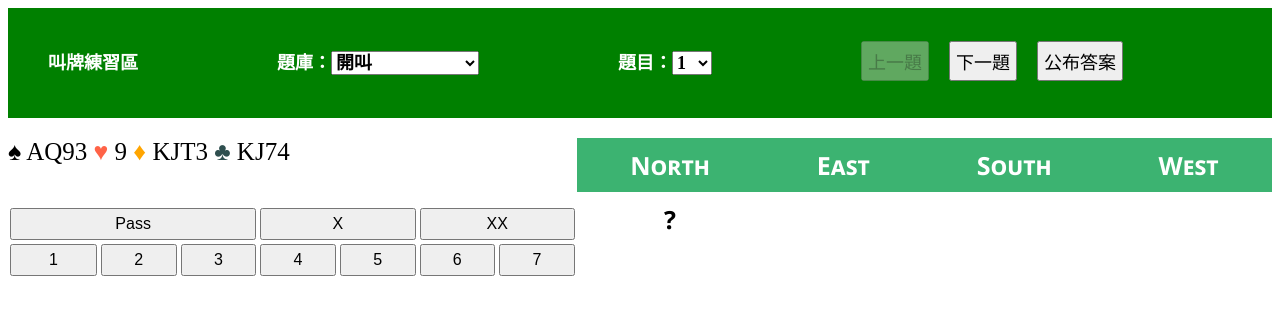
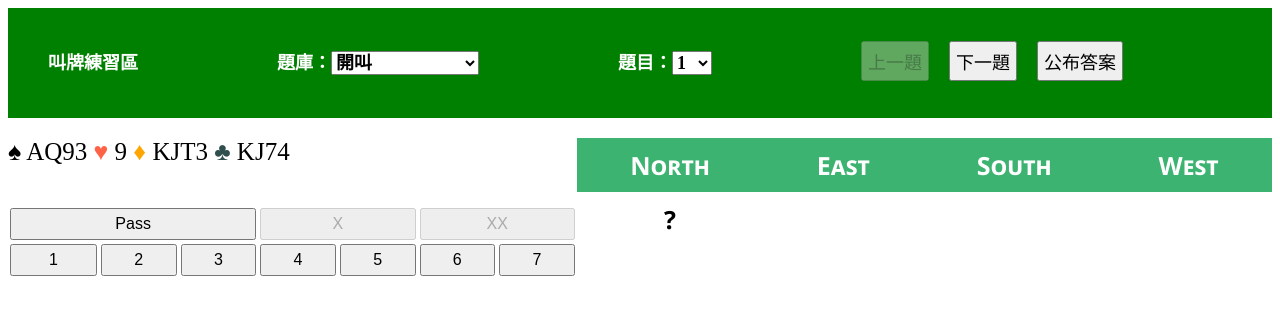
Before and after one commit to TNPLR/tnplr.github.io, a Vue app in the folder vue-bidpage/: page /Story in a window 1280 px wide. Shown: the top 314 px of the page. Built offline with nearby package versions, Linux system fonts and the light colour scheme.

Commit message:
New Feature: Bids that are not biddable (due to the bridge rules) are disabled

```diff
--- a/vue-bidpage/src/components/Story.vue
+++ b/vue-bidpage/src/components/Story.vue
@@ -45,16 +45,16 @@
         </div>
         <div>
             <div class="answer-grid">
-                <button v-on:click="showExplanation('Pass')" style="grid-column: span 3;">Pass</button>
-                <button v-for="bid in ['X', 'XX']" v-on:click="showExplanation(bid)" style="grid-column: span 2;">{{ bid }}</button>
+                <button v-on:click="showExplanation('Pass')" v-bind:disabled="!bidbutton[0].display" style="grid-column: span 3;">Pass</button>
+                <button v-for="bid in bidbutton.slice(1, 3)" :key="bid.name" v-on:click="showExplanation(bid.name)" v-bind:disabled="!bid.display" style="grid-column: span 2;"><span v-html="textAuction(bid.name)"></span></button>
                 <button v-for="number in 7" v-on:click="selectedLevel = number">{{ number }}</button>
-                <button v-for="bid in ['1C','1D','1H','1S','1NT']" v-on:click="showExplanation(bid)" v-show="selectedLevel === 1"><span v-html="textAuction(bid)"></span></button>
-                <button v-for="bid in ['2C','2D','2H','2S','2NT']" v-on:click="showExplanation(bid)" v-show="selectedLevel === 2"><span v-html="textAuction(bid)"></span></button>
-                <button v-for="bid in ['3C','3D','3H','3S','3NT']" v-on:click="showExplanation(bid)" v-show="selectedLevel === 3"><span v-html="textAuction(bid)"></span></button>
-                <button v-for="bid in ['4C','4D','4H','4S','4NT']" v-on:click="showExplanation(bid)" v-show="selectedLevel === 4"><span v-html="textAuction(bid)"></span></button>
-                <button v-for="bid in ['5C','5D','5H','5S','5NT']" v-on:click="showExplanation(bid)" v-show="selectedLevel === 5"><span v-html="textAuction(bid)"></span></button>
-                <button v-for="bid in ['6C','6D','6H','6S','6NT']" v-on:click="showExplanation(bid)" v-show="selectedLevel === 6"><span v-html="textAuction(bid)"></span></button>
-                <button v-for="bid in ['7C','7D','7H','7S','7NT']" v-on:click="showExplanation(bid)" v-show="selectedLevel === 7"><span v-html="textAuction(bid)"></span></button>
+                <button v-for="bid in bidbutton.slice(3, 8)" :key="bid.name"  v-on:click="showExplanation(bid.name)" v-show="selectedLevel === 1" v-bind:disabled="!bid.display"><span v-html="textAuction(bid.name)"></span></button>
+                <button v-for="bid in bidbutton.slice(8, 13)" :key="bid.name"  v-on:click="showExplanation(bid.name)" v-show="selectedLevel === 2" v-bind:disabled="!bid.display"><span v-html="textAuction(bid.name)"></span></button>
+                <button v-for="bid in bidbutton.slice(13, 18)" :key="bid.name"  v-on:click="showExplanation(bid.name)" v-show="selectedLevel === 3" v-bind:disabled="!bid.display"><span v-html="textAuction(bid.name)"></span></button>
+                <button v-for="bid in bidbutton.slice(18, 23)" :key="bid.name"  v-on:click="showExplanation(bid.name)" v-show="selectedLevel === 4" v-bind:disabled="!bid.display"><span v-html="textAuction(bid.name)"></span></button>
+                <button v-for="bid in bidbutton.slice(23, 28)" :key="bid.name"  v-on:click="showExplanation(bid.name)" v-show="selectedLevel === 5" v-bind:disabled="!bid.display"><span v-html="textAuction(bid.name)"></span></button>
+                <button v-for="bid in bidbutton.slice(28, 33)" :key="bid.name"  v-on:click="showExplanation(bid.name)" v-show="selectedLevel === 6" v-bind:disabled="!bid.display"><span v-html="textAuction(bid.name)"></span></button>
+                <button v-for="bid in bidbutton.slice(33, 38)" :key="bid.name"  v-on:click="showExplanation(bid.name)" v-show="selectedLevel === 7" v-bind:disabled="!bid.display"><span v-html="textAuction(bid.name)"></span></button>
             </div>
         </div>
         <div id="explanation">
@@ -72,6 +72,46 @@ export default {
             // Quest is an object of question
             Quest: {},
             Explanation: ["", "", "?"],
+            bidbutton: [
+                {name: "Pass", display: true},
+                {name: "X", display: true},
+                {name: "XX", display: true},
+                {name: "1C", display: true},
+                {name: "1D", display: true},
+                {name: "1H", display: true},
+                {name: "1S", display: true},
+                {name: "1NT", display: true},
+                {name: "2C", display: true},
+                {name: "2D", display: true},
+                {name: "2H", display: true},
+                {name: "2S", display: true},
+                {name: "2NT", display: true},
+                {name: "3C", display: true},
+                {name: "3D", display: true},
+                {name: "3H", display: true},
+                {name: "3S", display: true},
+                {name: "3NT", display: true},
+                {name: "4C", display: true},
+                {name: "4D", display: true},
+                {name: "4H", display: true},
+                {name: "4S", display: true},
+                {name: "4NT", display: true},
+                {name: "5C", display: true},
+                {name: "5D", display: true},
+                {name: "5H", display: true},
+                {name: "5S", display: true},
+                {name: "5NT", display: true},
+                {name: "6C", display: true},
+                {name: "6D", display: true},
+                {name: "6H", display: true},
+                {name: "6S", display: true},
+                {name: "6NT", display: true},
+                {name: "7C", display: true},
+                {name: "7D", display: true},
+                {name: "7H", display: true},
+                {name: "7S", display: true},
+                {name: "7NT", display: true},
+            ],
             selectedLevel: undefined,
             selectedQuestType: '開叫',
             selectedQuest: 1,
@@ -130,7 +170,62 @@ export default {
             this.Explanation[2] = "?";
             this.explanationBidStyle(0);
             this.Quest = this.allStories[this.selectedQuestType][this.selectedQuest-1];
+            this.selectedLevel = undefined;
+
+            // Print correct bidding choices (by bridge rules)
+            this.lockBidButton(this.Quest.auction)
         },
+        lockBidButton(auction) {
+            if (auction === undefined || auction.length == 0) {
+                this.bidbutton[1].display = false;
+                this.bidbutton[2].display = false;
+                return;
+            }
+            let tmp_auction = auction.slice().reverse();
+            // 1 is the previous bidder
+            let doubled = 0;
+            let redoubled = 0;
+            let maxbid_i = undefined;
+
+            let maxbid = undefined;
+
+
+            for (let i = 0; i < tmp_auction.length; i++) {
+                if (tmp_auction[i] == "P") {
+                    continue;
+                }
+                if (tmp_auction[i] == "X") {
+                    doubled = i + 1;
+                    continue;
+                }
+                if (tmp_auction[i] == "XX") {
+                    redoubled = i + 1;
+                    continue
+                }
+                maxbid = tmp_auction[i];
+                maxbid_i = i + 1;
+                break;
+            }
+            if (maxbid === undefined) {
+                this.bidbutton[1].display = false;
+                this.bidbutton[2].display = false;
+                this.bidbutton.slice(3).forEach(bid => {bid.display = true;});
+                return;
+            }
+            let index = this.bidbutton.findIndex((bid) => {return bid.name == maxbid;});
+            this.bidbutton.slice(3, index + 1).forEach((b) => {b.display = false});
+            this.bidbutton.slice(index + 1).forEach(bid => {bid.display = true;});
+            if ((doubled & 1) === 1 && redoubled === 0) {
+                this.bidbutton[1].display = false;
+                this.bidbutton[2].display = true;
+            } else if ((maxbid_i & 1) === 1 && doubled === 0) {
+                this.bidbutton[1].display = true;
+                this.bidbutton[2].display = false;
+            } else {
+                this.bidbutton[1].display = false;
+                this.bidbutton[2].display = false;
+            }
+        }
     },
     mounted() {
         this.changeQuest();
```
